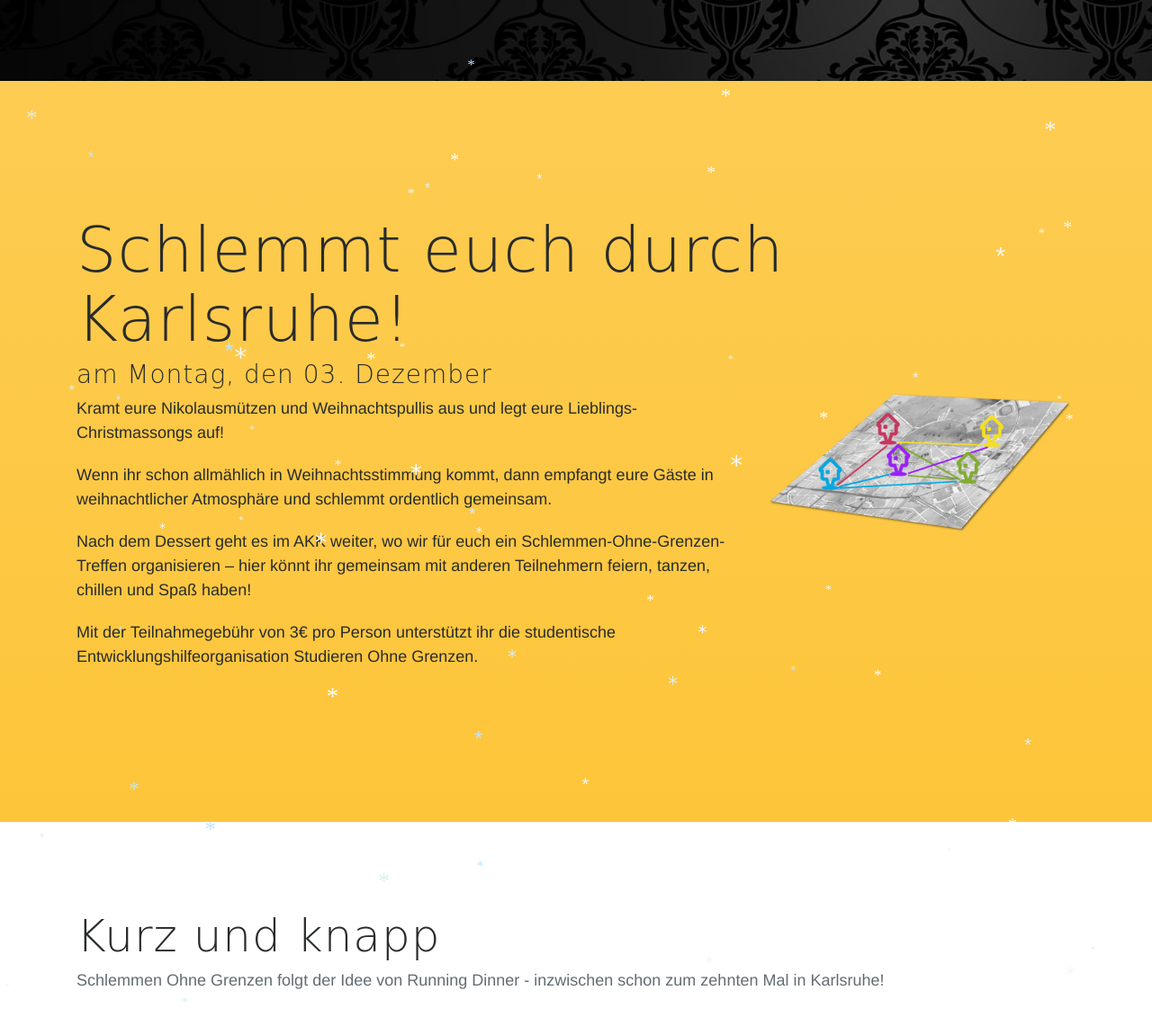
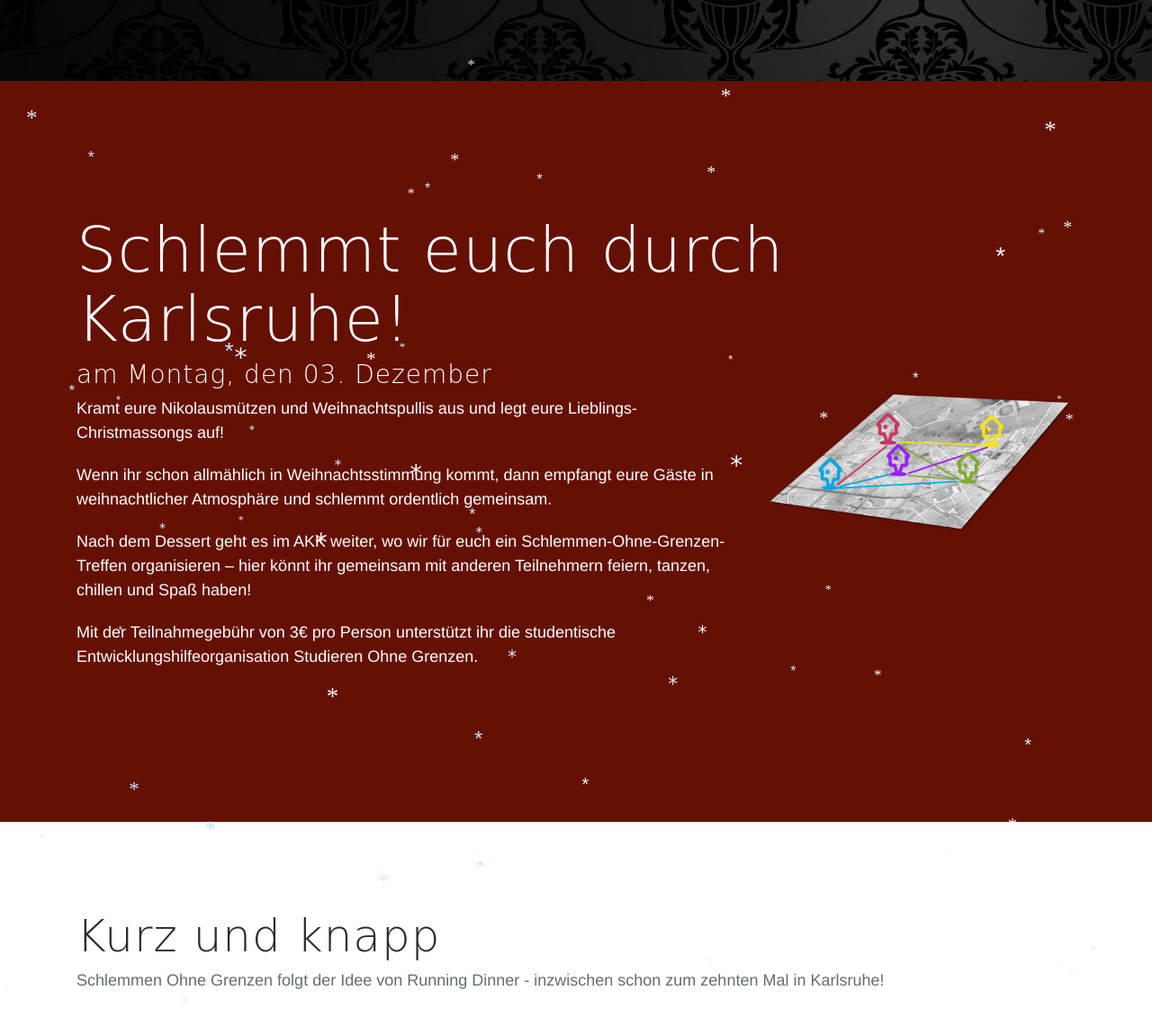
Before and after one commit to studieren-ohne-grenzen/schlemmenohnegrenzen, a Django app: template frontend/templates/frontend/index.html in a window 1280 px wide. Shown: the part 710-1851 px from the top of the page at 90% size. Run offline with Django 3.2, Linux system fonts and the light colour scheme; the template is opened without the code that fills it, so the values that code supplies are empty; some libraries are stand-ins or nearby versions; some web fonts are replaced.

Commit message:
Make primary pane red

```diff
--- a/frontend/templates/frontend/index.html
+++ b/frontend/templates/frontend/index.html
@@ -41,7 +41,7 @@
         </div>
     </header>
 
-    <section class="download bg-primary" id="einleitung">
+    <section class="download bg-primary" id="einleitung" style="background: #651005 !important; color: white;">
         <div class="container bigger-text">
             <h2>Schlemmt euch durch Karlsruhe!</h2>
             <div class="row">
```
